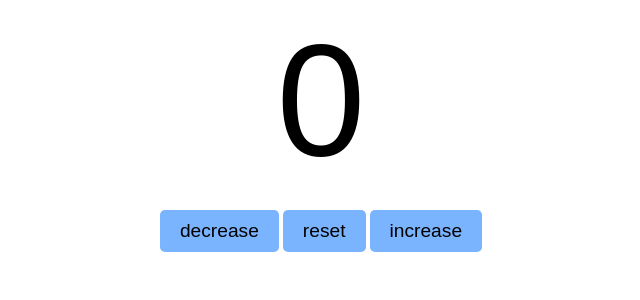
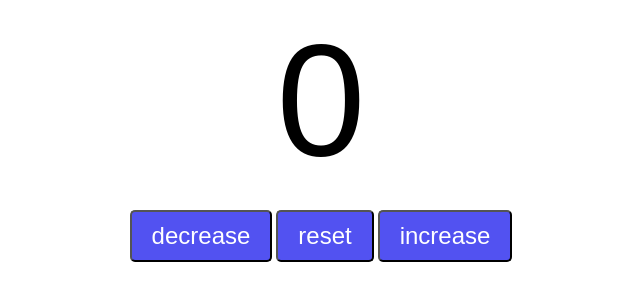
Before and after one commit to Eric-Gitau01/javascript-mini-projects, a plain HTML site: page counterProgram/index.html in a window 1280 px wide. Shown: the whole page, without its empty margins (319-959 px from the left). Drawn offline with Linux system fonts and the light colour scheme.

Commit message:
created a counter app

```diff
--- a/counterProgram/index.html
+++ b/counterProgram/index.html
@@ -3,16 +3,16 @@
 <head>
     <meta charset="UTF-8">
     <meta name="viewport" content="width=device-width, initial-scale=1.0">
-    <title>Counter Program</title>
-    <link rel="stylesheet" href="style.css">
+    <title>counter app</title>
+    <link rel="stylesheet" href="styles.css">
 </head>
 <body>
-    <div id="btnContainer">
-        <label id="countLabel">0</label><br>
+    <label id="countLabel">0</label><br>
+    <div id="btnConteiner">
         <button id="decreaseBtn" class="button">decrease</button>
         <button id="resetBtn" class="button">reset</button>
         <button id="increaseBtn" class="button">increase</button>
     </div>
-    <script src="script.js"></script>
+    <script src="index.js"></script>
 </body>
 </html>
--- a/counterProgram/style.css
+++ /dev/null
@@ -1,18 +0,0 @@
-#countLabel {
-    display: block;
-    text-align: center;
-    font-size: 10em;
-    font-family: Arial, Helvetica, sans-serif;
-}
-
-#btnContainer {
-    text-align: center;
-}
-.button {
-    padding: 10px 20px;
-    font-size: 1.2em;
-    background-color: hsl(214, 100%, 74%);
-    border: none;
-    border-radius: 5px;
-    cursor: pointer;
-}
--- /dev/null
+++ b/counterProgram/styles.css
@@ -0,0 +1,25 @@
+#countLabel {
+    display: block;
+    text-align: center;
+    font-size: 10em;
+    font-family:Arial, Helvetica, sans-serif;
+
+}
+
+#btnConteiner {
+    text-align: center;
+}
+
+.button {
+    padding: 10px 20px;
+    font-size: 1.5em;
+    color: white;
+    background-color: rgb(82, 82, 241);
+    border-radius: 5px;
+    cursor: pointer;
+    transition: background-color 0.25s;
+}
+
+.button:hover {
+    background-color: blue;
+}
```
Also changed, not shown: counterProgram/index.js (renamed from counterProgram/script.js, +7 -6 lines).
